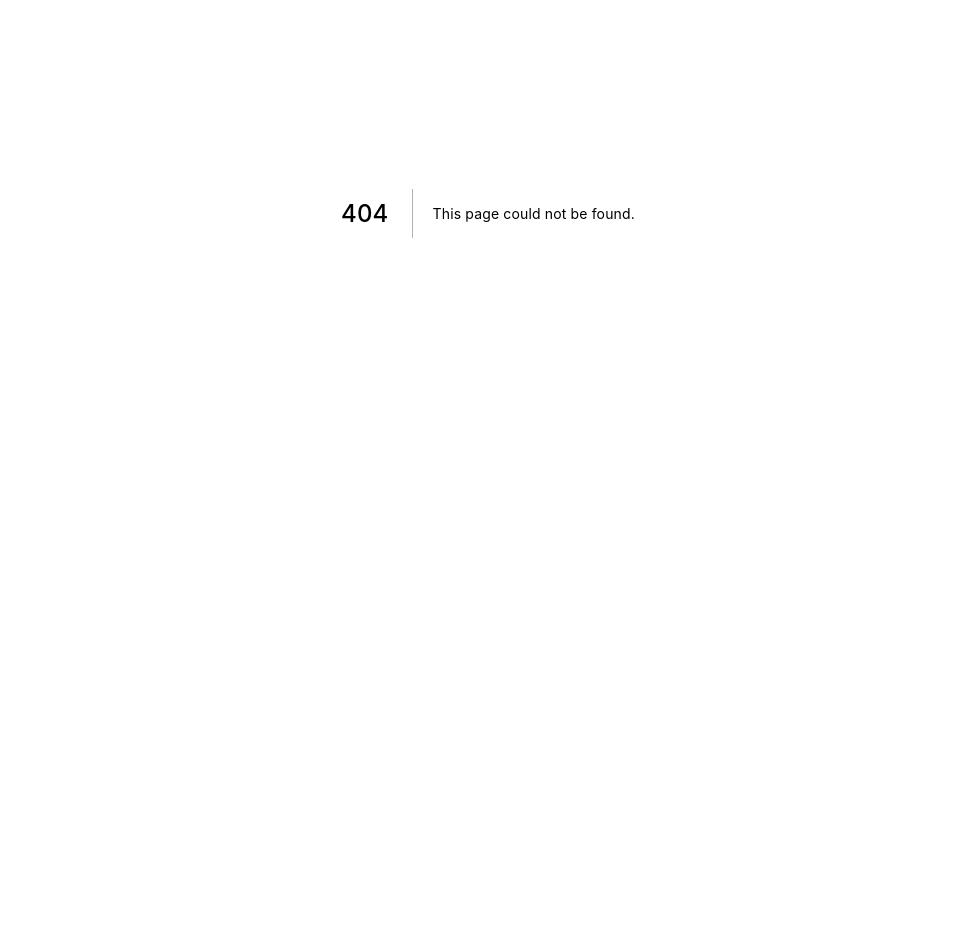
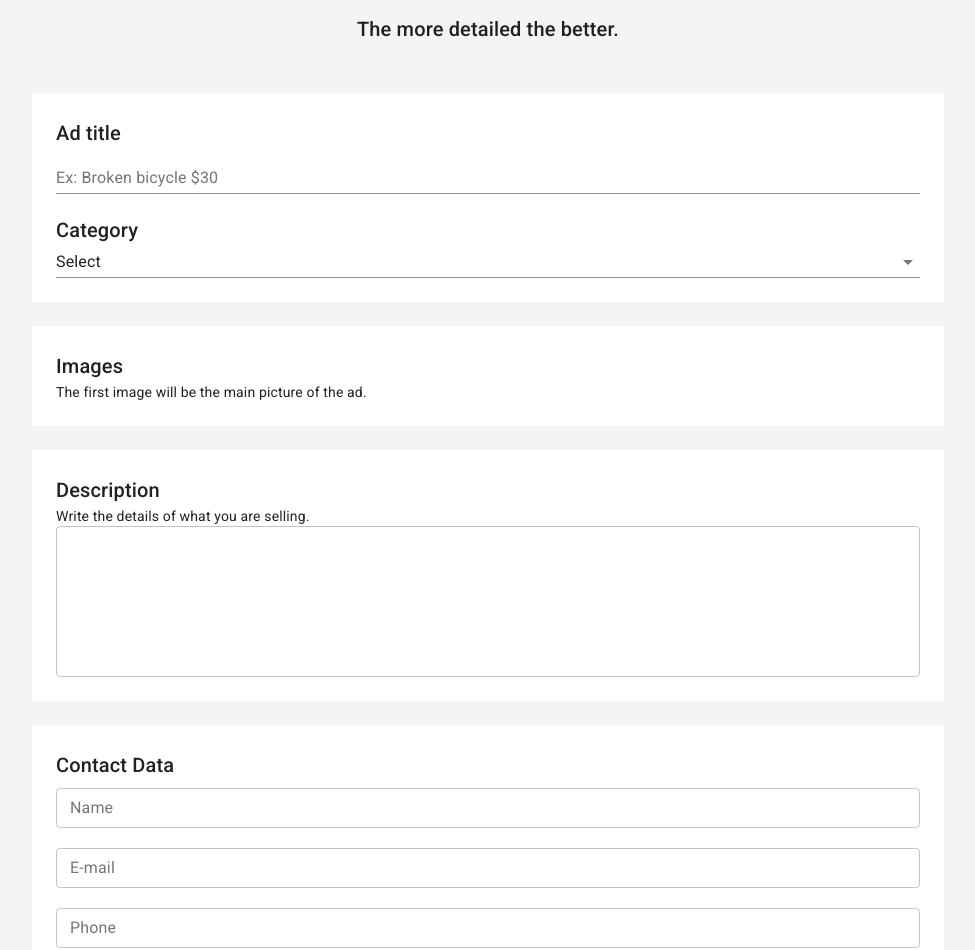
Before and after one commit to BrunnoHibbeln/anunx, a Next.js app: page /user/publish in a window 1280 px wide. Before the commit this address had no page. Shown: the part 187-1137 px from the top of the page, without its empty margins (152-1127 px from the left). Before the commit the page ends 800 px from the top, so only its background shows below. Built offline with nearby package versions, Linux system fonts and the light colour scheme.

Commit message:
adding publish page

```diff
--- /dev/null
+++ b/pages/user/publish.js
@@ -0,0 +1,191 @@
+import {
+   Box,
+   Container,
+   Select,
+   TextField,
+   Typography,
+   Button,
+} from '@material-ui/core'
+import { makeStyles } from '@material-ui/core/styles'
+
+import TemplateDefault from '../../src/templates/Default'
+
+const useStyles = makeStyles((theme) => ({
+   container: {
+      padding: theme.spacing(8, 0, 6)
+   },
+   box: {
+      background: theme.palette.background.white,
+      padding: theme.spacing(3)
+   },
+   boxContainer: {
+      paddingBottom: theme.spacing(3),
+   },
+}))
+
+const Publish = () => {
+   const classes = useStyles()
+
+   return (
+      <TemplateDefault>
+         <Container maxWidth='sm' className={classes.container}>
+            <Typography
+               component='h1'
+               variant='h2'
+               align='center'
+               color='primary'
+            >
+               Publish ad
+            </Typography>
+            <Typography
+               component='h5'
+               variant='h6'
+               align='center'
+               color='textPrimary'
+            >
+               The more detailed the better.
+            </Typography>
+         </Container>
+
+         <Container maxWidth='md' className={classes.boxContainer}>
+            <Box className={classes.box}>
+            <Typography
+               component='h6'
+               variant='h6'
+               color='textPrimary'
+            >
+               Ad title
+            </Typography>
+            <TextField
+               label='Ex: Broken bicycle $30'
+               size='small'
+               fullWidth
+            />
+
+            <br /> <br />
+
+            <Typography
+               component='h6'
+               variant='h6'
+               color='textPrimary'
+            >
+               Category
+            </Typography>
+            <Select
+               native
+               value=''
+               fullWidth
+               onChange={() => {}}
+               inputProps={{
+                  name: 'age',
+               }}
+            >
+               <option value=''>Select</option>
+               <option value={1}>Babies and kids</option>
+               <option value={2}>Agriculture</option>
+               <option value={3}>Fashion</option>
+               <option value={3}>Cars, Motocycles and Boats</option>
+               <option value={3}>Services</option>
+               <option value={3}>Leisure</option>
+               <option value={3}>Animals</option>
+               <option value={3}>Properties</option>
+               <option value={3}>Equipments and tools</option>
+               <option value={3}>Smartphones and Tablets</option>
+               <option value={3}>Sport</option>
+               <option value={3}>Technology</option>
+               <option value={3}>Job</option>
+               <option value={3}>Other</option>
+            </Select>
+            </Box>
+         </Container>
+
+         <Container maxWidth='md' className={classes.boxContainer}>
+            <Box className={classes.box}>
+               <Typography
+                  component='h6'
+                  variant='h6'
+                  color='textPrimary'
+               >
+                  Images
+               </Typography>
+               <Typography
+               component='div'
+               variant='body2'
+               color='textPrimary'
+            >
+               The first image will be the main picture of the ad.
+            </Typography>
+            </Box>
+         </Container>
+
+         <Container maxWidth='md' className={classes.boxContainer}>
+            <Box className={classes.box}>
+               <Typography
+                  component='h6'
+                  variant='h6'
+                  color='textPrimary'
+               >
+                  Description
+               </Typography>
+               <Typography
+               component='div'
+               variant='body2'
+               color='textPrimary'
+               >
+                  Write the details of what you are selling.
+               </Typography>
+               <TextField
+                  multiline
+                  minRows={6}
+                  variant='outlined'
+                  fullWidth
+               />
+            </Box>
+         </Container>
+
+         <Container maxWidth='md' className={classes.boxContainer}>
+            <Box className={classes.box}>
+               <Typography
+                  component='h6'
+                  variant='h6'
+                  color='textPrimary'
+                  gutterBottom
+               >
+                  Contact Data
+               </Typography>
+               <TextField
+                  label='Name'
+                  variant='outlined'
+                  size='small'
+                  fullWidth
+               />
+               <br /> <br />
+               <TextField
+                  label='E-mail'
+                  variant='outlined'
+                  size='small'
+                  fullWidth
+               />
+               <br /> <br />
+               <TextField
+                  label='Phone'
+                  variant='outlined'
+                  size='small'
+                  fullWidth
+               />
+               <br /> <br />
+            </Box>
+         </Container>
+
+         <Container maxWidth='md' className={classes.boxContainer}>
+            <Box textAlign="right">
+               <Button variant='contained' color='primary'>
+                  Publish ad
+               </Button>
+            </Box>
+         </Container>
+      </TemplateDefault>
+   )
+}
+
+export default Publish
--- a/src/theme.js
+++ b/src/theme.js
@@ -4,7 +4,11 @@ const theme = createTheme({
    palette: {
       primary: {
          main: '#000000',
-      }
+      },
+      background: {
+         default: 'rgb(242, 244, 245)',
+         white: '#ffffff',
+      },
    }
 })
 export default theme
```
